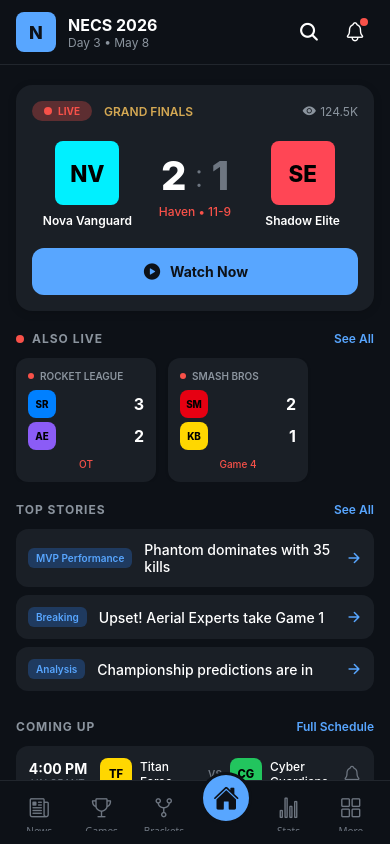
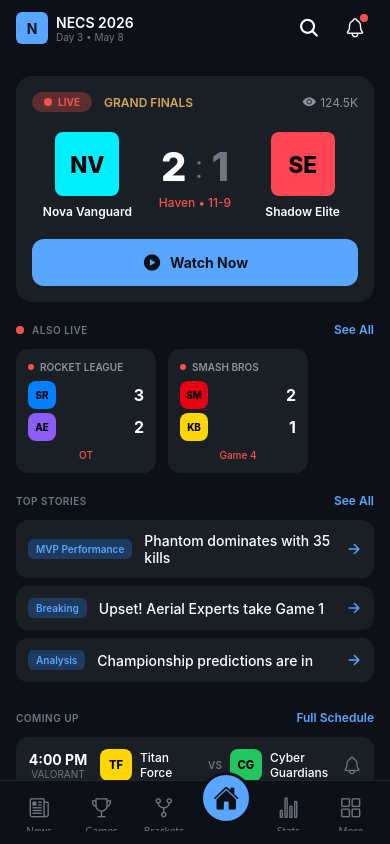
Before and after one commit to vis772/necs-2026-bpa-project, a React Native app in the folder mobile-app/: screen / in a window 390 px wide. Built offline with nearby package versions, Linux system fonts and the light colour scheme.

Commit message:
Make headings smaller and more subtle for cleaner hierarchy

```diff
--- a/mobile-app/screens/BracketsScreen.js
+++ b/mobile-app/screens/BracketsScreen.js
@@ -289,11 +289,11 @@ const styles = StyleSheet.create({
     alignItems: 'center',
     justifyContent: 'space-between',
     paddingHorizontal: Spacing.lg,
-    paddingVertical: Spacing.md,
+    paddingVertical: Spacing.sm,
   },
   headerTitle: {
-    fontSize: FontSizes['2xl'],
-    fontWeight: '700',
+    fontSize: FontSizes.lg,
+    fontWeight: '600',
     color: Colors.textPrimary,
   },
   headerButton: {
@@ -395,10 +395,11 @@ const styles = StyleSheet.create({
     padding: Spacing.lg,
   },
   roundTitle: {
-    fontSize: FontSizes.lg,
-    fontWeight: '700',
-    color: Colors.textPrimary,
-    marginBottom: Spacing.lg,
+    fontSize: FontSizes.sm,
+    fontWeight: '600',
+    color: Colors.textSecondary,
+    marginBottom: Spacing.md,
+    letterSpacing: 0.5,
   },
   matchesList: {
     gap: Spacing.lg,
--- a/mobile-app/screens/GamesScreen.js
+++ b/mobile-app/screens/GamesScreen.js
@@ -274,13 +274,11 @@ const styles = StyleSheet.create({
     alignItems: 'center',
     justifyContent: 'space-between',
     paddingHorizontal: Spacing.lg,
-    paddingVertical: Spacing.md,
-    borderBottomWidth: 1,
-    borderBottomColor: Colors.borderSubtle,
+    paddingVertical: Spacing.sm,
   },
   headerTitle: {
-    fontSize: FontSizes['2xl'],
-    fontWeight: '700',
+    fontSize: FontSizes.lg,
+    fontWeight: '600',
     color: Colors.textPrimary,
   },
   headerRight: {
--- a/mobile-app/screens/HomeScreen.js
+++ b/mobile-app/screens/HomeScreen.js
@@ -280,36 +280,34 @@ const styles = StyleSheet.create({
     alignItems: 'center',
     justifyContent: 'space-between',
     paddingHorizontal: Spacing.lg,
-    paddingVertical: Spacing.md,
-    borderBottomWidth: 1,
-    borderBottomColor: Colors.borderSubtle,
+    paddingVertical: Spacing.sm,
   },
   headerLeft: {
     flexDirection: 'row',
     alignItems: 'center',
-    gap: Spacing.md,
+    gap: Spacing.sm,
   },
   logoContainer: {
-    width: 40,
-    height: 40,
-    borderRadius: BorderRadius.md,
+    width: 32,
+    height: 32,
+    borderRadius: BorderRadius.sm,
     backgroundColor: Colors.accentBlue,
     alignItems: 'center',
     justifyContent: 'center',
   },
   logoText: {
-    fontSize: FontSizes.xl,
-    fontWeight: '800',
+    fontSize: FontSizes.md,
+    fontWeight: '700',
     color: Colors.bgPrimary,
   },
   headerTitle: {
-    fontSize: FontSizes.lg,
-    fontWeight: '700',
+    fontSize: FontSizes.md,
+    fontWeight: '600',
     color: Colors.textPrimary,
   },
   headerSubtitle: {
-    fontSize: FontSizes.sm,
-    color: Colors.textSecondary,
+    fontSize: FontSizes.xs,
+    color: Colors.textMuted,
   },
   headerRight: {
     flexDirection: 'row',
@@ -353,10 +351,10 @@ const styles = StyleSheet.create({
     backgroundColor: Colors.statusLive,
   },
   sectionTitle: {
-    fontSize: FontSizes.sm,
-    fontWeight: '700',
-    color: Colors.textSecondary,
-    letterSpacing: 1,
+    fontSize: FontSizes.xs,
+    fontWeight: '600',
+    color: Colors.textMuted,
+    letterSpacing: 0.5,
   },
   seeAllText: {
     fontSize: FontSizes.sm,
--- a/mobile-app/screens/MoreScreen.js
+++ b/mobile-app/screens/MoreScreen.js
@@ -173,13 +173,11 @@ const styles = StyleSheet.create({
     alignItems: 'center',
     justifyContent: 'space-between',
     paddingHorizontal: Spacing.lg,
-    paddingVertical: Spacing.md,
-    borderBottomWidth: 1,
-    borderBottomColor: Colors.borderSubtle,
+    paddingVertical: Spacing.sm,
   },
   headerTitle: {
-    fontSize: FontSizes['2xl'],
-    fontWeight: '700',
+    fontSize: FontSizes.lg,
+    fontWeight: '600',
     color: Colors.textPrimary,
   },
   headerButton: {
@@ -227,9 +225,9 @@ const styles = StyleSheet.create({
   },
   sectionTitle: {
     fontSize: FontSizes.xs,
-    fontWeight: '700',
-    color: Colors.textSecondary,
-    letterSpacing: 1,
+    fontWeight: '600',
+    color: Colors.textMuted,
+    letterSpacing: 0.5,
     marginBottom: Spacing.md,
   },
   // Grid
--- a/mobile-app/screens/NewsScreen.js
+++ b/mobile-app/screens/NewsScreen.js
@@ -230,11 +230,11 @@ const styles = StyleSheet.create({
     alignItems: 'center',
     justifyContent: 'space-between',
     paddingHorizontal: Spacing.lg,
-    paddingVertical: Spacing.md,
+    paddingVertical: Spacing.sm,
   },
   headerTitle: {
-    fontSize: FontSizes['2xl'],
-    fontWeight: '700',
+    fontSize: FontSizes.lg,
+    fontWeight: '600',
     color: Colors.textPrimary,
   },
   headerRight: {
@@ -280,10 +280,10 @@ const styles = StyleSheet.create({
     marginBottom: Spacing.md,
   },
   sectionTitle: {
-    fontSize: FontSizes.sm,
-    fontWeight: '700',
-    color: Colors.textSecondary,
-    letterSpacing: 1,
+    fontSize: FontSizes.xs,
+    fontWeight: '600',
+    color: Colors.textMuted,
+    letterSpacing: 0.5,
   },
   // Quick Updates
   quickUpdatesSection: {
@@ -369,10 +369,10 @@ const styles = StyleSheet.create({
     padding: Spacing.lg,
   },
   featuredTitle: {
-    fontSize: FontSizes.xl,
-    fontWeight: '700',
+    fontSize: FontSizes.lg,
+    fontWeight: '600',
     color: Colors.textPrimary,
-    lineHeight: 26,
+    lineHeight: 24,
     marginBottom: Spacing.sm,
   },
   featuredSubtitle: {
--- a/mobile-app/screens/StatsScreen.js
+++ b/mobile-app/screens/StatsScreen.js
@@ -291,11 +291,11 @@ const styles = StyleSheet.create({
     alignItems: 'center',
     justifyContent: 'space-between',
     paddingHorizontal: Spacing.lg,
-    paddingVertical: Spacing.md,
+    paddingVertical: Spacing.sm,
   },
   headerTitle: {
-    fontSize: FontSizes['2xl'],
-    fontWeight: '700',
+    fontSize: FontSizes.lg,
+    fontWeight: '600',
     color: Colors.textPrimary,
   },
   headerButton: {
@@ -372,10 +372,10 @@ const styles = StyleSheet.create({
     marginBottom: Spacing.md,
   },
   sectionTitle: {
-    fontSize: FontSizes.sm,
-    fontWeight: '700',
-    color: Colors.textSecondary,
-    letterSpacing: 1,
+    fontSize: FontSizes.xs,
+    fontWeight: '600',
+    color: Colors.textMuted,
+    letterSpacing: 0.5,
   },
   seeAllText: {
     fontSize: FontSizes.sm,
```
Also changed, not shown: 1 other file (tests, documents, lock files or other folders).
